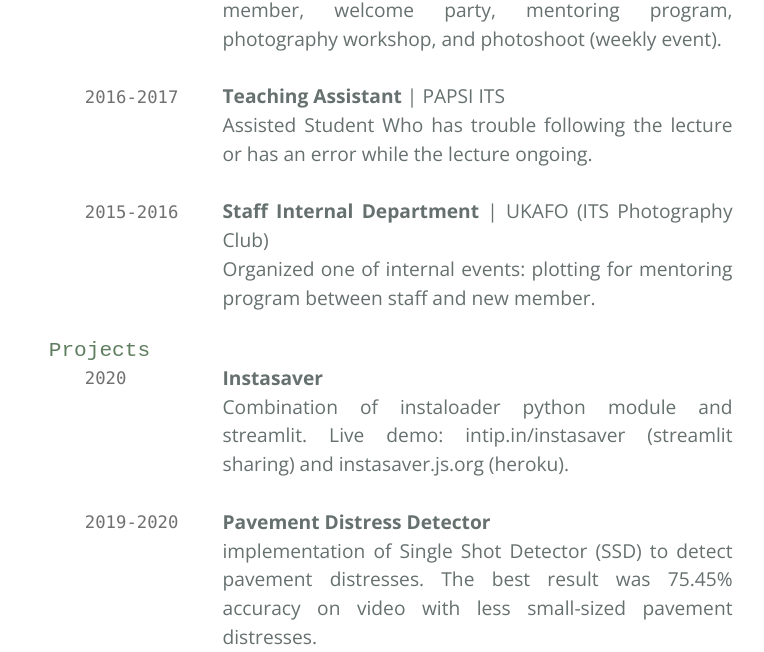
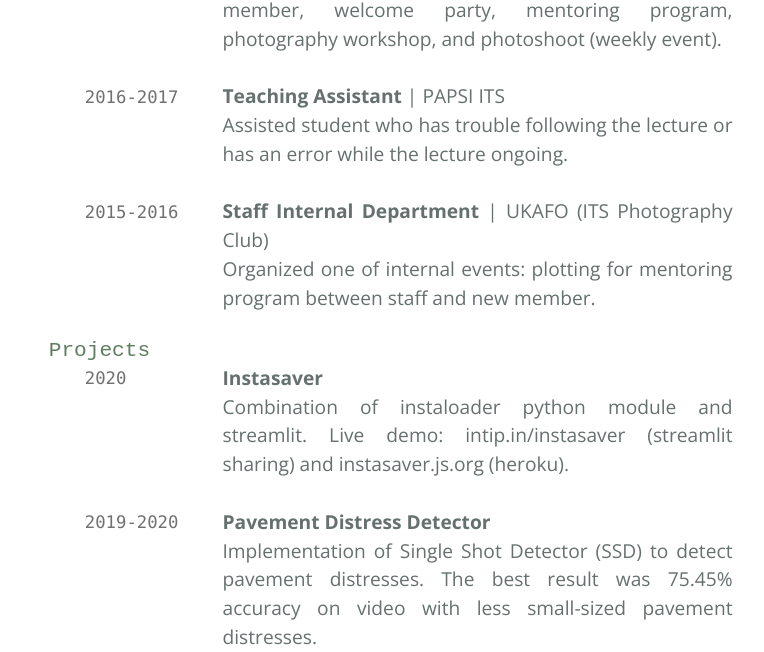
Before and after one commit to TimoTSchmidt/test3, a Jekyll site: the page built from index.md, in a window 1280 px wide. Shown: the part 494-1146 px from the top of the page, without its empty margins (205-969 px from the left). Built offline with Jekyll 4.4.1, drawn with Linux system fonts in a browser that asks for light colours; nearby versions of some CDN libraries.

Commit message:
Edit typo

```diff
--- a/index.md
+++ b/index.md
@@ -33,7 +33,7 @@ Supervised all internal events such as recuitment new member, welcome party, men
 
 `2016-2017`
 __Teaching Assistant__ | PAPSI ITS <br>
-Assisted Student Who has trouble following the lecture or has an error while the lecture ongoing.
+Assisted student who has trouble following the lecture or has an error while the lecture ongoing.
 
 `2015-2016`
 __Staff Internal Department__ | UKAFO (ITS Photography Club) <br>
@@ -47,7 +47,7 @@ Combination of instaloader python module and streamlit. Live demo: <a href="http
 
 `2019-2020`
 __Pavement Distress Detector__ <br>
-implementation of Single Shot Detector (SSD) to detect pavement distresses.
+Implementation of Single Shot Detector (SSD) to detect pavement distresses.
 The best result was 75.45% accuracy on video with less small-sized pavement distresses.
 
 <!-- ## Areas of expertise
```
